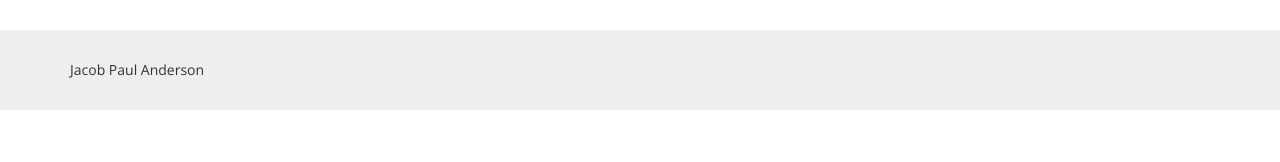
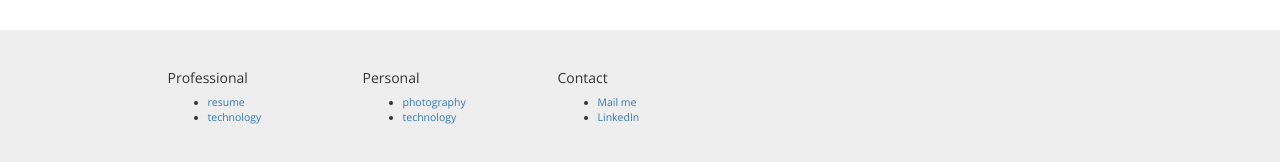
Before and after one commit to jander04/jacobpaulanderson, a plain HTML site: page WebContent/index.html in a window 1280 px wide. Shown: the part 1340-1502 px from the top of the page. Before the commit the page ends 1450 px from the top, so only its background shows below. Drawn offline with nearby package versions, Linux system fonts and the light colour scheme.

Commit message:
continued work on footer

```diff
--- a/WebContent/css/index.css
+++ b/WebContent/css/index.css
@@ -2,6 +2,14 @@
 body {
 	font-family: 'Raleway', sans-serif;
 	font-family: 'Open Sans', sans-serif;
+}
+
+h1, h2, h3, h4, h5, h6 {
+    font-family: 'Raleway', sans-serif;
+}
+
+a {
+    font-family: 'Open Sans', sans-serif;
 }
 
 /* classes elements */
@@ -17,10 +25,16 @@ body {
     color: inherit;
     background-color: #eee;
     font-family: 'Open Sans', sans-serif;
+    font-size:  75%;
 }
 
 .jumbotron, .panel-heading {
     font-family: 'Raleway', sans-serif;
+}
+
+.jumbotron {
+    background-color: #304ffe;
+    color: #000;
 }
 
 .navbar-brand {
--- a/WebContent/home.html
+++ b/WebContent/home.html
@@ -1,4 +1,9 @@
 
+	<div class="jumbotron">
+		<div class="container">
+			<div class="h1 text-center well-lg">Personal Site of Jacob Paul Anderson</div>
+		</div>
+	</div>
 <div class="container">
 	<div class="row panel-group">
 		<div class="col-md-4 col-xs-12 panel text-center">
--- a/WebContent/index.html
+++ b/WebContent/index.html
@@ -30,11 +30,6 @@
 			</div>
 		</div>
 	</nav>
-	<div class="jumbotron">
-		<div class="container">
-			<div class="h1 text-center well-lg">Personal Site of Jacob Paul Anderson</div>
-		</div>
-	</div>
 
 	<div id="content" >
 
@@ -43,7 +38,29 @@
 
     <footer class="footer">
         <div class="container">
-            Jacob Paul Anderson
+            <div class="row">
+                <div class="col-md-2 col-md-offset-1">
+                    <span class="h5">Professional</span>
+                    <ul>
+                        <li><a href="professional/resume.html">resume</a></li>
+                        <li><a href="professional/technology.html">technology</a></li>
+                    </ul>
+                </div>
+                <div class="col-md-2">
+                    <span class="h5">Personal</span>
+                    <ul>
+                        <li><a href="personal/photography.html">photography</a></li>
+                        <li><a href="professional/cooking.html">technology</a></li>
+                    </ul>
+                </div>
+                <div class="col-md-2">
+                    <span class="h5">Contact</span>
+                    <ul>
+                        <li><a href="contact/form.html">Mail me</a></li>
+                        <li><a class="external" href="https://www.linkedin.com/in/jacob-anderson-aba25184/" target="_blank">LinkedIn</a></li>
+                    </ul>
+                </div>
+            </div>
         </div>
     </footer>
 
--- a/WebContent/js/index.js
+++ b/WebContent/js/index.js
@@ -16,7 +16,10 @@
 //			}
 //		});
 //		e.preventDefault();
+        if($(this).hasClass('external')){
+            return true;
+        }
 		$(this).parent().parent().children().removeClass('active');
 		$(this).parent().addClass('active')
 		return false;
-	});
+    });
```
